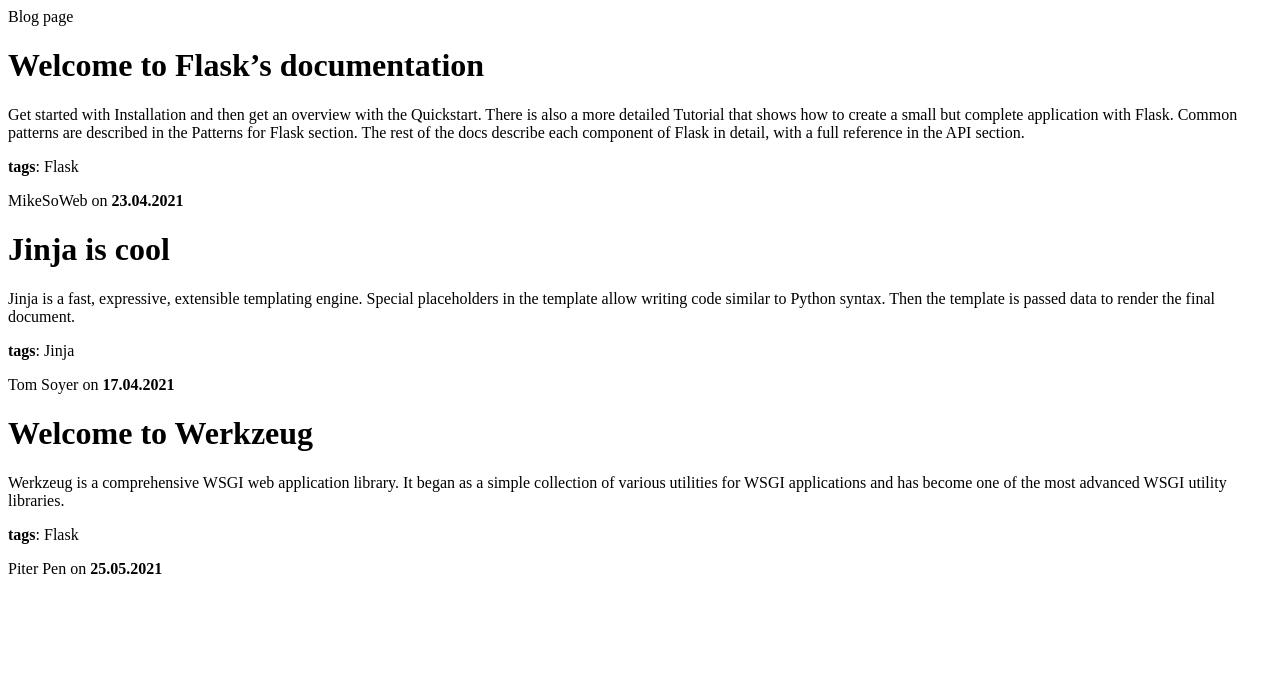
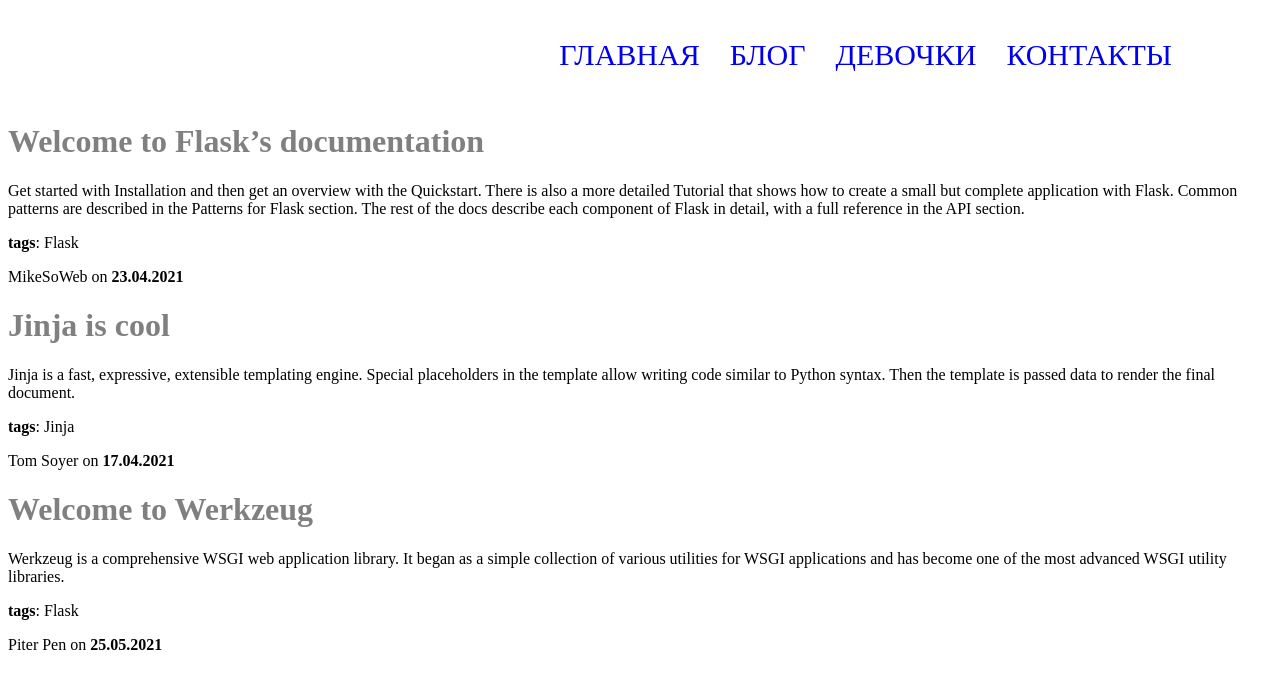
Before and after one commit to MikesoWeb/flask_posts, a Flask app: page /blog in a window 1280 px wide. Shown: the top 689 px of the page. Run offline with Flask 2, Linux system fonts and the light colour scheme.

Commit message:
'add_menu'

```diff
--- a/main.py
+++ b/main.py
@@ -1,4 +1,4 @@
-from flask import Flask, render_template, url_for, redirect
+from flask import Flask, render_template
 from articles import posts
 
 app = Flask(__name__)
--- /dev/null
+++ b/static/css/style.css
@@ -0,0 +1,21 @@
+h1{
+color: grey;
+}
+
+
+.main_menu{
+display: flex;
+justify-content: flex-end;
+margin: 0 100px;
+}
+
+.main_menu a{
+text-decoration: none;
+}
+
+.main_menu li{
+list-style: none;
+font-size:30px;
+margin-left: 30px;
+text-transform: uppercase;
+}
--- a/templates/blog.html
+++ b/templates/blog.html
@@ -1,4 +1,6 @@
 {% extends 'layout.html' %}
+
+
 
 {% block content %}
 
--- a/templates/layout.html
+++ b/templates/layout.html
@@ -3,9 +3,16 @@
 <head>
     <meta charset="UTF-8">
     <title>{{ title }}</title>
+    <link rel="stylesheet" href="{{ url_for('static', filename='css/style.css') }}">
 </head>
 <body>
-{{ title }}
+<ul class="main_menu">
+    <li><a href="/"><p>Главная</p></a></li>
+    <li><a href="blog"><p>Блог</p></a></li>
+    <li><a href="/girls"><p>Девочки</p></a></li>
+    <li><a href="/contact"><p>Контакты</p></a></li>
+</ul>
+
 {% block content %}
 {% endblock %}
 
```
Also changed, not shown: 1 other file.
